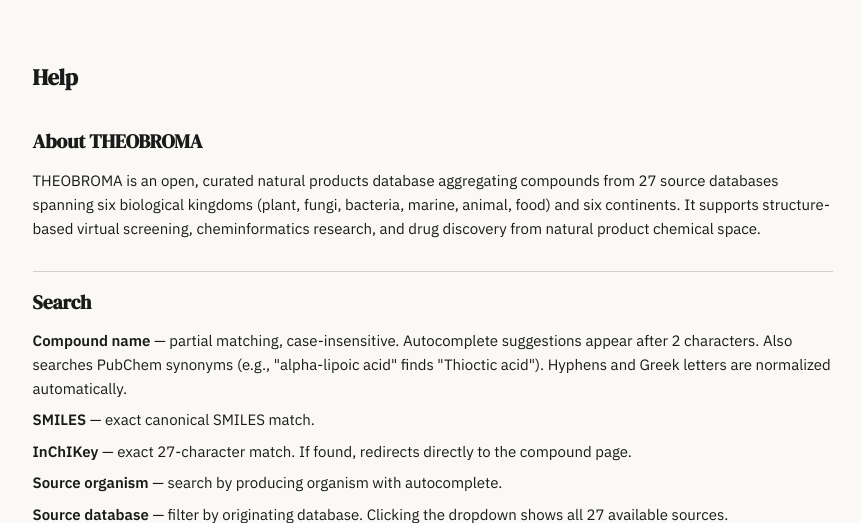
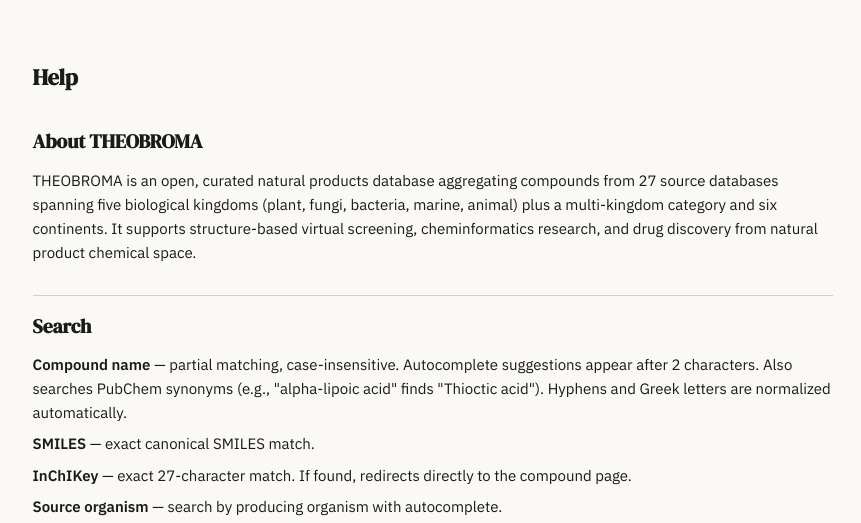
Before and after one commit to ThorKlm/theobroma, a Flask app: page /help in a window 1280 px wide. Shown: the part 57-580 px from the top of the page, without its empty margins (30-891 px from the left). Run offline with Flask 3, Linux system fonts and the light colour scheme; some libraries are stand-ins or nearby versions.

Commit message:
v32: fix help page kingdom list (food -> multi), kingdom counts updated after reclassification

```diff
--- a/templates/help.html
+++ b/templates/help.html
@@ -4,7 +4,7 @@
 <h1 class="section-title">Help</h1>
 <div class="help-content">
     <h2>About THEOBROMA</h2>
-    <p>THEOBROMA is an open, curated natural products database aggregating compounds from 27 source databases spanning six biological kingdoms (plant, fungi, bacteria, marine, animal, food) and six continents. It supports structure-based virtual screening, cheminformatics research, and drug discovery from natural product chemical space.</p>
+    <p>THEOBROMA is an open, curated natural products database aggregating compounds from 27 source databases spanning five biological kingdoms (plant, fungi, bacteria, marine, animal) plus a multi-kingdom category and six continents. It supports structure-based virtual screening, cheminformatics research, and drug discovery from natural product chemical space.</p>
     <h2>Search</h2>
     <p><strong>Compound name</strong> &mdash; partial matching, case-insensitive. Autocomplete suggestions appear after 2 characters. Also searches PubChem synonyms (e.g., "alpha-lipoic acid" finds "Thioctic acid"). Hyphens and Greek letters are normalized automatically.</p>
     <p><strong>SMILES</strong> &mdash; exact canonical SMILES match.</p>
--- a/templates/index.html
+++ b/templates/index.html
@@ -65,7 +65,7 @@
     <div class="stat-row">
         <a href="/search" class="stat-item"><div class="stat-num">{{ "{:,}".format(total) }}</div><div class="stat-label">Compounds</div></a>
         <a href="/statistics" class="stat-item"><div class="stat-num">{{ n_sources }}</div><div class="stat-label">Source databases</div></a>
-        <a href="/statistics" class="stat-item"><div class="stat-num">6</div><div class="stat-label">Kingdoms</div></a>
+        <a href="/statistics" class="stat-item"><div class="stat-num">5+1</div><div class="stat-label">Kingdoms</div></a>
         <a href="/statistics" class="stat-item"><div class="stat-num">6</div><div class="stat-label">Continents</div></a>
     </div>
     <div class="kingdoms-row">
```
